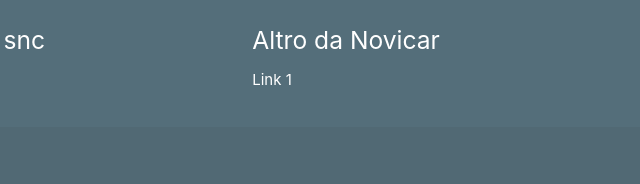
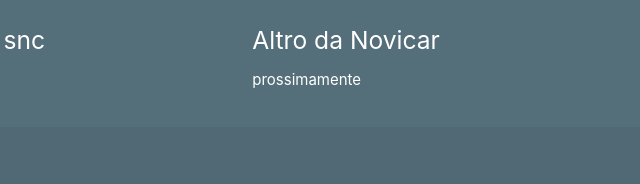
Before and after one commit to lnovizio/Novicar-Snc, a plain HTML site: page contacts.html in a window 1280 px wide. Shown: the part 629-813 px from the top of the page, 399-1039 px from the left. Drawn offline with nearby package versions, Linux system fonts and the light colour scheme.

Commit message:
Update contacts.html

```diff
--- a/contacts.html
+++ b/contacts.html
@@ -64,7 +64,7 @@
         <div class="col s6 right ">
           <h5 class="white-text">Altro da Novicar</h5>
           <ul>
-            <li><a class="white-text" href="#!">Link 1</a></li>
+            <li><a class="white-text" href="#!">prossimamente</a></li>
           </ul>
         </div>
       </div>
```
